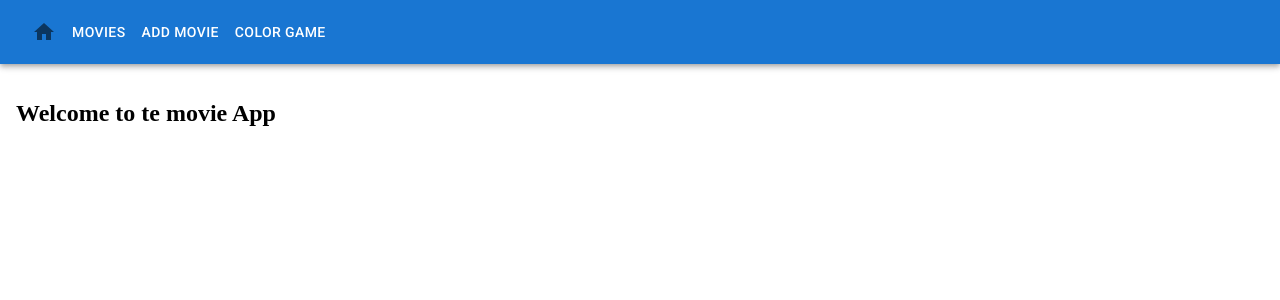
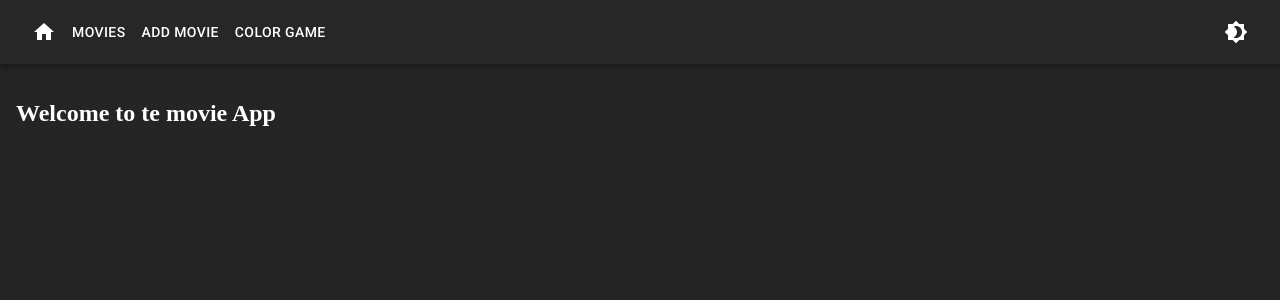
Before and after one commit to zensei76/my_movie, a React (Create React App) app: page / in a window 1280 px wide. Shown: the top 300 px of the page. Built offline with nearby package versions, Linux system fonts and the light colour scheme.

Commit message:
dark theme added

```diff
--- a/src/App.js
+++ b/src/App.js
@@ -1,6 +1,5 @@
 /* eslint-disable no-undef */
 import "./App.css";
-
 import { NavBar } from "./NavBar";
 import { Home } from "./Home";
 import { MovieList } from "./MovieList";
@@ -8,12 +7,20 @@ import { AddMovie } from "./AddMovie";
 import { AddColor } from "./AddColor";
 import { NotFound } from "./NotFound";
 import { MovieDetails } from "./MovieDetails";
-
+import Paper from "@mui/material/Paper";
+import { ThemeProvider, createTheme } from "@mui/material/styles";
 import { useState } from "react";
 
 import { Routes, Route, Navigate } from "react-router-dom";
 
 function App() {
+  const [mode,setMode] = useState("dark");
+  const theme = createTheme({
+    palette: {
+      mode: mode,
+    },
+  });
+
   const INITIAL_MOVIE_LIST = [
     {
       name: "RRR",
@@ -91,7 +98,9 @@ function App() {
 
   return (
     <div>
-      <NavBar />
+      <ThemeProvider theme={theme}>
+        <Paper elevation={3} style={{minHeight : "100vh" , borderRadius : "0px" }}>
+          <NavBar mode={mode} setMode = {setMode}/>
           {/* ----------------------------------------Routes hertr we call components ------------------------------------------------------ */}
           <section className='routes-container'>
             <Routes>
@@ -102,7 +111,10 @@ function App() {
               <Route
                 path='/movie'
                 element={
-              <MovieList movieList={movieList} setMovieList={setMovieList} />
+                  <MovieList
+                    movieList={movieList}
+                    setMovieList={setMovieList}
+                  />
                 }
               />
               <Route
@@ -115,7 +127,10 @@ function App() {
 
               <Route path='*' element={<Navigate replace to='/404' />} />
 
-          <Route path='/films' element={<Navigate replace to='/movie ' />} />
+              <Route
+                path='/films'
+                element={<Navigate replace to='/movie ' />}
+              />
 
               <Route
                 path='/movie/:id'
@@ -125,6 +140,8 @@ function App() {
           </section>
           {/* <MovieList movieList={movieList} setMovieList={setMovieList} /> */}
           {console.log(movieList)}
+        </Paper>
+      </ThemeProvider>
     </div>
   );
 }
--- a/src/NavBar.js
+++ b/src/NavBar.js
@@ -4,12 +4,18 @@ import HomeIcon from "@mui/icons-material/Home";
 import Toolbar from "@mui/material/Toolbar";
 import Button from "@mui/material/Button";
 import IconButton from "@mui/material/IconButton";
+import Brightness4Icon from "@mui/icons-material/Brightness4";
+import Brightness7Icon from "@mui/icons-material/Brightness7";
+import Box from "@mui/material/Box";
 
-export function NavBar() {
+export function NavBar({ mode, setMode }) {
   const navigate = useNavigate();
   return (
+
     <AppBar position='static'>
       <Toolbar>
+      <Box sx={{ flexGrow: 1 }}>
+
         <IconButton aria-label='Home' onClick={() => navigate("/")}>
           <HomeIcon />
         </IconButton>
@@ -23,7 +29,18 @@ export function NavBar() {
         <Button color='inherit' onClick={() => navigate("/color-game")}>
           Color Game
         </Button>
+      </Box>
+
+          <IconButton
+            sx={{ ml: 1 }}
+            color='inherit'
+            onClick={() => setMode(mode === "dark" ? "light" : "dark")}
+          >
+            {mode === "light" ? <Brightness7Icon /> : <Brightness4Icon />}
+          </IconButton>
+
       </Toolbar>
     </AppBar>
+
   );
 }
```
Lines whose indentation alone changed are shown as unchanged.
